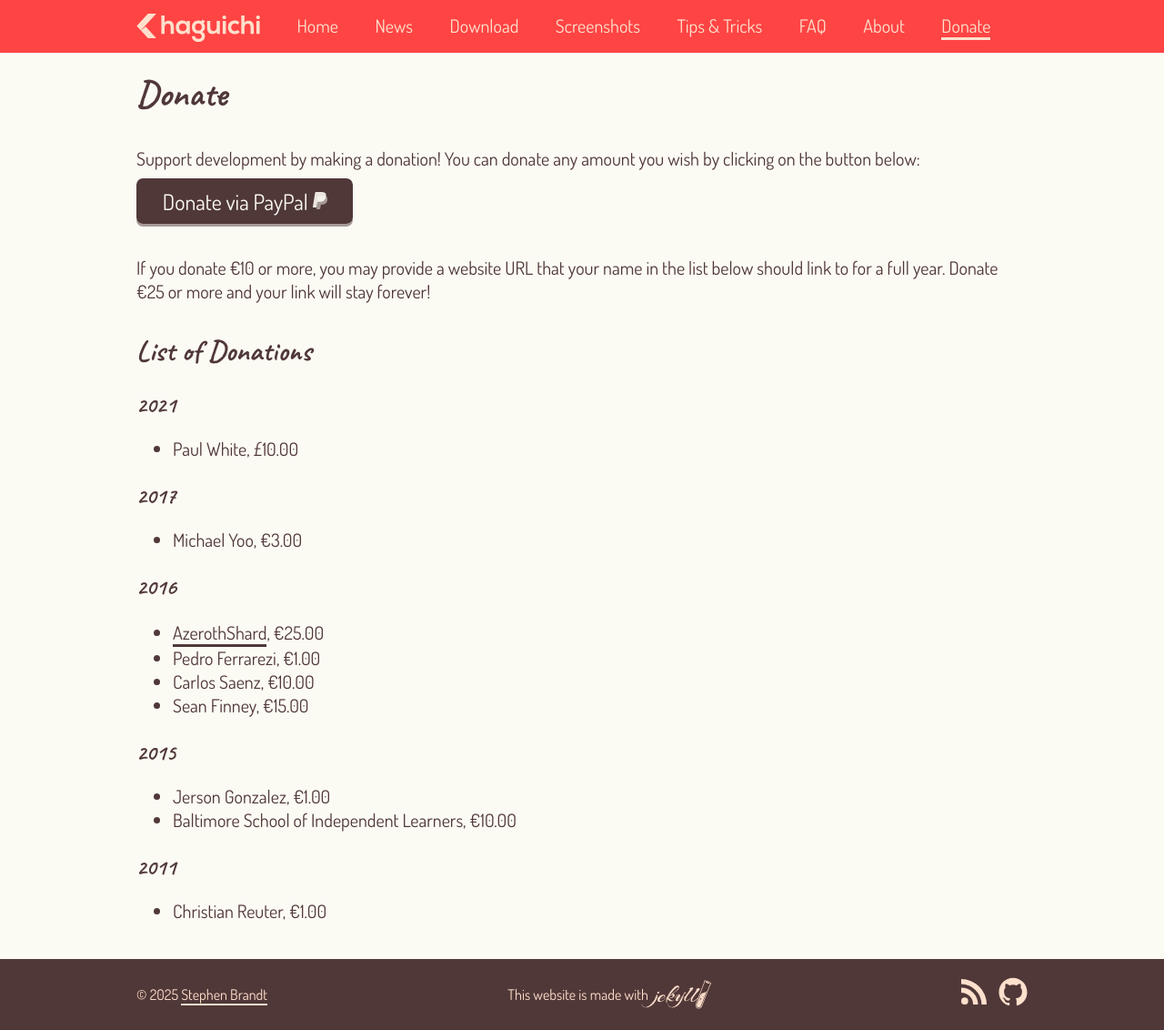
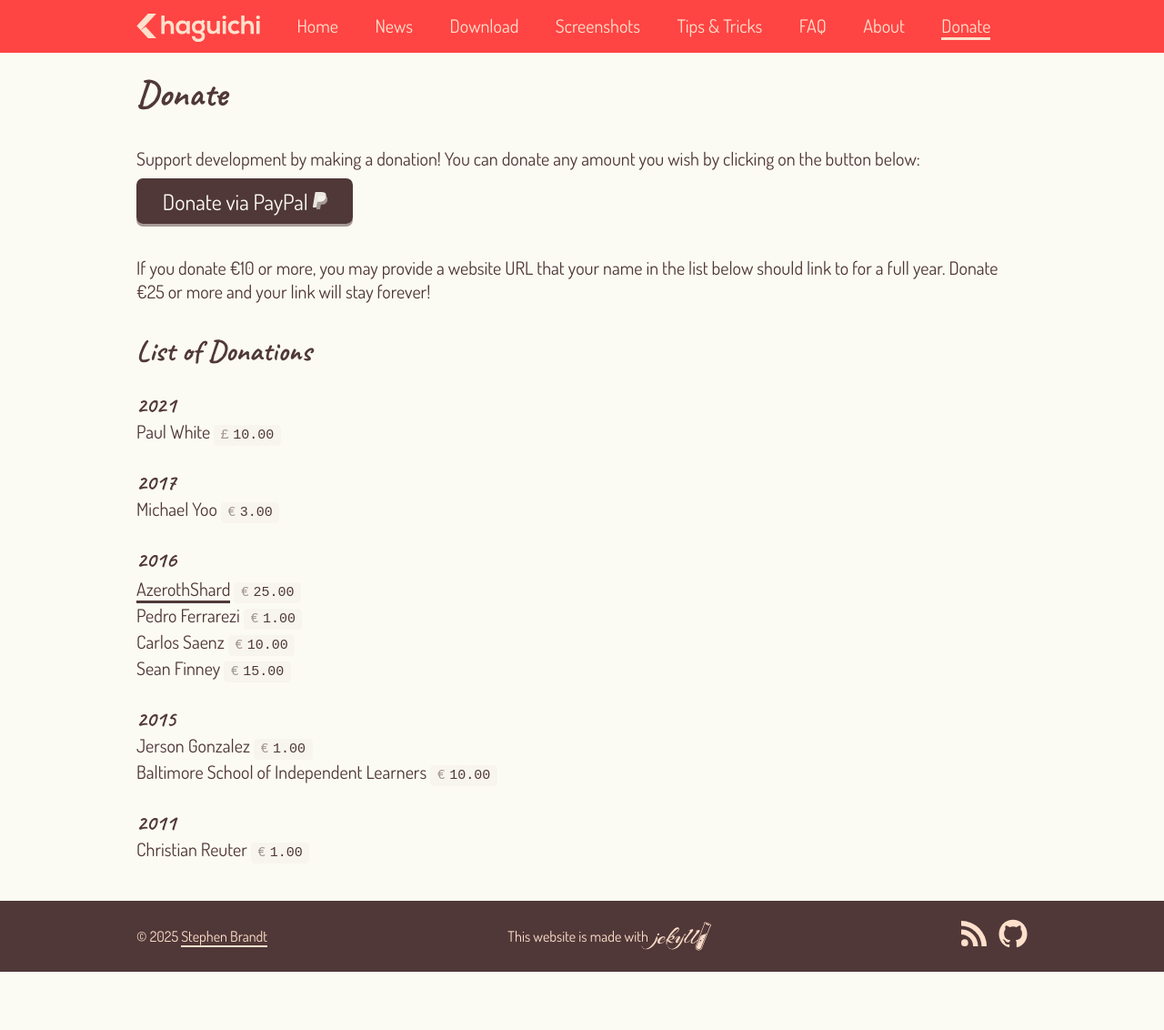
Before and after one commit to ztefn/haguichi-website, a Jekyll site: the page built from donate.md, in a window 1280 px wide. Shown: the whole page at 91% size. Built offline with Jekyll 4.4.1, drawn with Linux system fonts in a browser that asks for light colours; comment, search, counter and statistics services are not loaded; after the commit the page ends 1068 px from its top, so only the background shows below that.

Commit message:
Improve styling for list of donations

```diff
--- a/assets/main.scss
+++ b/assets/main.scss
@@ -234,7 +234,8 @@ body
 
   code
   {
-    &::before
+    &::before,
+    & span.currency
     {
       cursor: default;
       margin-right: 0.3em;
@@ -1003,3 +1004,21 @@ body
     }
   }
 }
+
+
+/**
+ * Donations
+ */
+body
+{
+  ul.donations-list
+  {
+    list-style: none;
+    margin: 0.1em 0 1em;
+    padding: 0;
+
+    li {
+      line-height: 1.2em;
+    }
+  }
+}
--- a/donate.md
+++ b/donate.md
@@ -12,7 +12,7 @@ If you donate €10 or more, you may provide a website URL that your name in the
 {% assign donations_by_year = site.donations | group_by_exp:"donation", "donation.date | date: '%Y'" %}
 {% for year in donations_by_year reversed %}
   <h3>{{ year.name }}</h3>
-  <ul>
+  <ul class="donations-list">
   {% for donation in year.items reversed %}
     <li>
     {% assign show_website = false %}
@@ -23,11 +23,11 @@ If you donate €10 or more, you may provide a website URL that your name in the
         {% assign show_website = true %}
       {% endif %}
     {% endif %}
-    {% if show_website %}<a href="{{ donation.website }}" rel="nofollow" target="_blank">{% endif %}{{ donation.title }}{% if show_website %}</a>{% endif %},
+    {% if show_website %}<a href="{{ donation.website }}" rel="nofollow" target="_blank">{% endif %}{{ donation.title }}{% if show_website %}</a>{% endif %}
     {% assign amount_split = donation.amount | round: 2 | split: "." %}
     {% assign integral = amount_split[0] %}
     {% assign fractional = amount_split[1] | append: "00" | truncate: 2, "" %}
-    {{ donation.currency }}{{ integral }}.{{ fractional }}
+      <code><span class="currency">{{ donation.currency }}</span><span class="value">{{ integral }}.{{ fractional }}</span></code>
     </li>
   {% endfor %}
   </ul>
```
